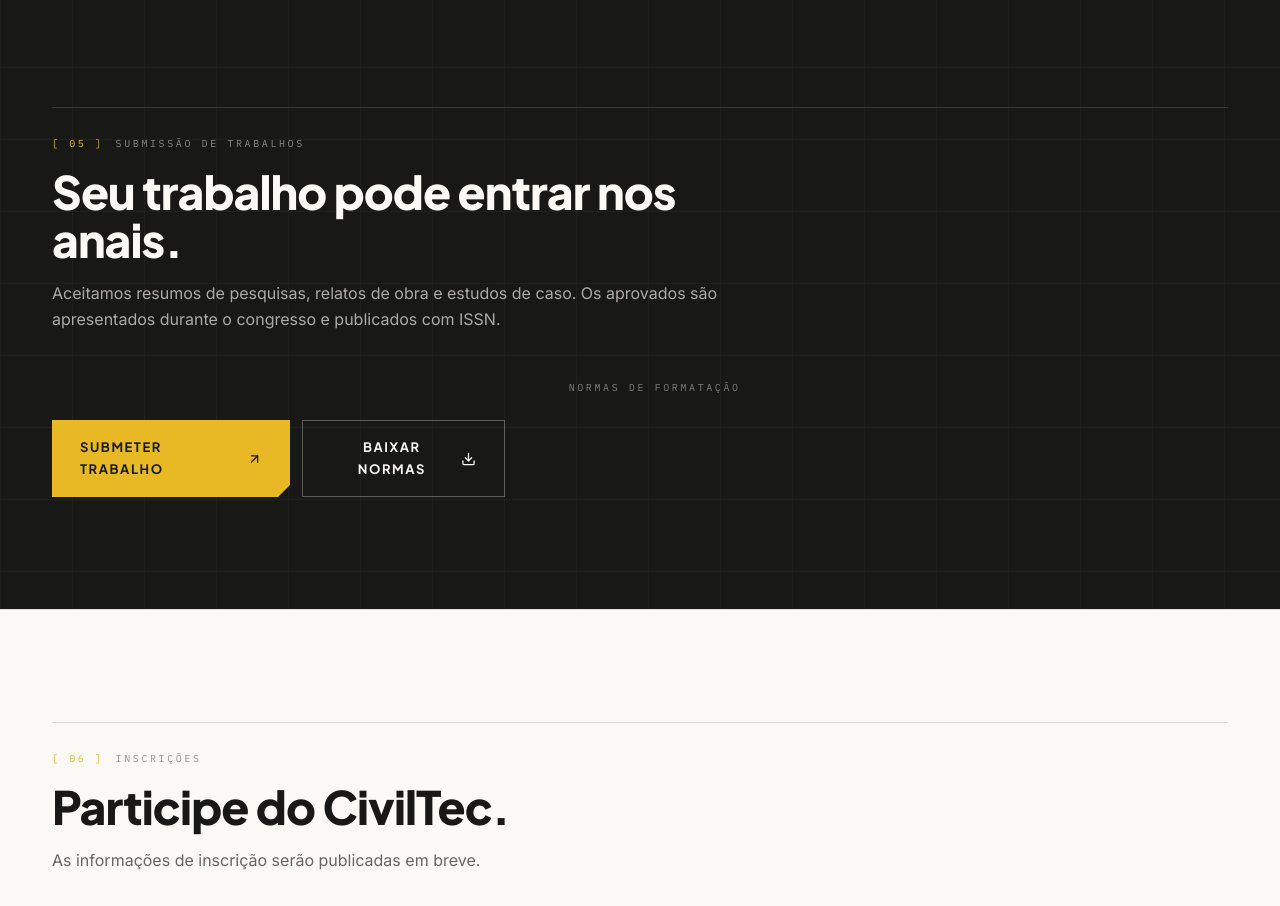
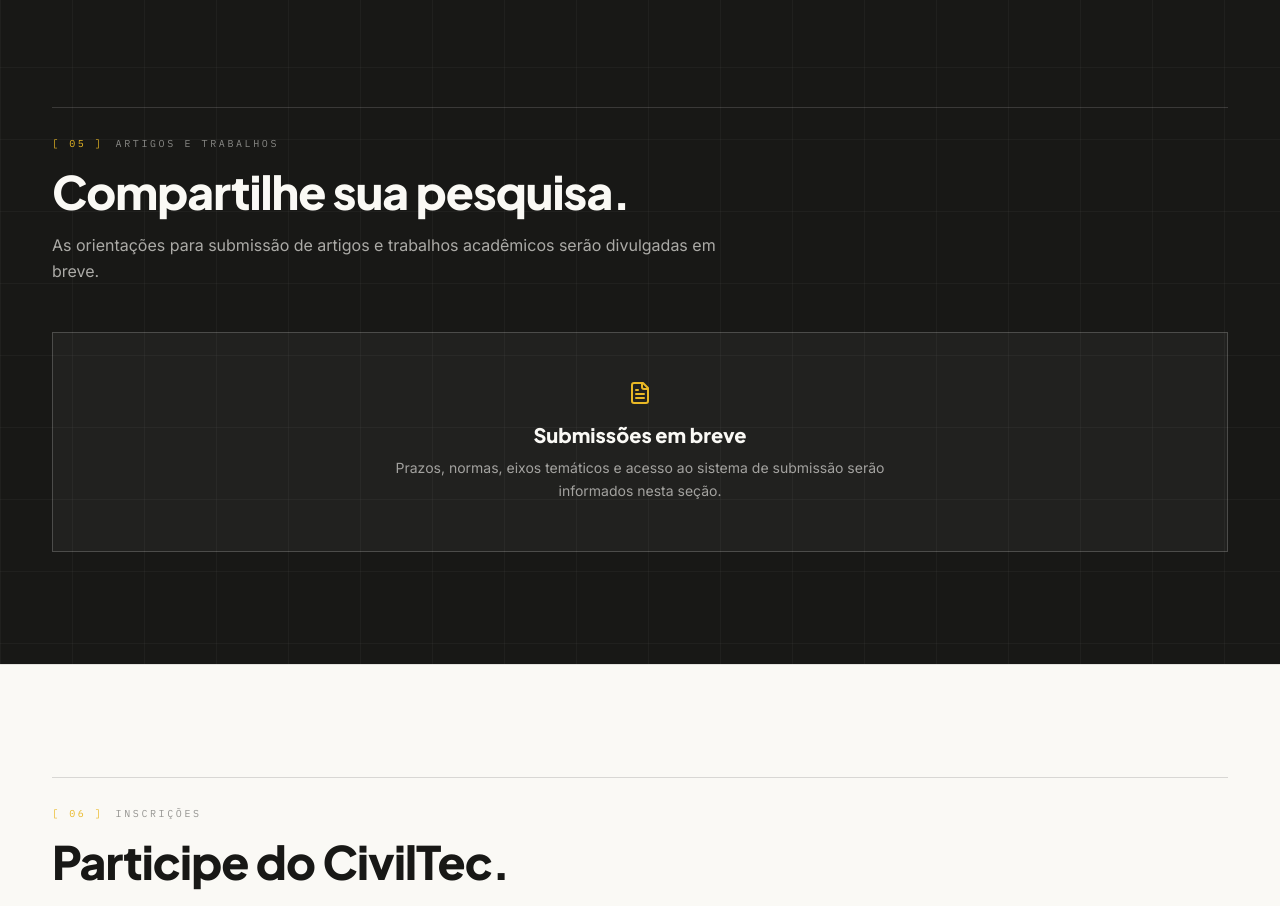
Before and after one commit to Dkalones/civil-tec, a React (Vite) app: page / in a window 1280 px wide. Shown: the part 3660-4566 px from the top of the page. Built offline with nearby package versions, Linux system fonts and the light colour scheme.

Commit message:
Substitui prazos e normas provisórios por placeholder de artigos

```diff
--- a/src/components/site/CallForPapers.jsx
+++ b/src/components/site/CallForPapers.jsx
@@ -1,105 +1,24 @@
-import { Link } from "@tanstack/react-router";
-import { Download, ArrowUpRight } from "lucide-react";
-import {
-  EVENT,
-  SUBMISSION_DEADLINES,
-  SUBMISSION_RULES,
-  SUBMISSION_AREAS,
-} from "@/lib/event-data";
+import { FileText } from "lucide-react";
 import SectionHeading from "@/components/site/SectionHeading";
-import { btnPrimary, btnGhostDark } from "@/components/site/styles";
-
-function downloadRules() {
-  const text = [
-    "NORMAS PARA SUBMISSÃO DE TRABALHOS — CIVILTEC",
-    "Congresso de Tecnologia em Construções · Campus VIII (CCTS/UEPB) · Araruna — PB",
-    "",
-    "PRAZOS",
-    ...SUBMISSION_DEADLINES.map((d) => `- ${d.label}: ${d.date}`),
-    "",
-    "FORMATAÇÃO",
-    ...SUBMISSION_RULES.map((r, i) => `${i + 1}. ${r}`),
-    "",
-    `EIXOS TEMÁTICOS: ${SUBMISSION_AREAS.join("; ")}.`,
-    "",
-    `Dúvidas: ${EVENT.email || "canais oficiais serão divulgados em breve"}`,
-  ].join("\n");
-
-  const blob = new Blob([text], { type: "text/plain;charset=utf-8" });
-  const url = URL.createObjectURL(blob);
-  const link = document.createElement("a");
-  link.href = url;
-  link.download = "normas-submissao-civiltec.txt";
-  document.body.appendChild(link);
-  link.click();
-  link.remove();
-  URL.revokeObjectURL(url);
-}
 
 export default function CallForPapers() {
   return (
     <section id="submissao" className="relative overflow-hidden border-t border-ink bg-ink">
       <div className="blueprint-grid-dark absolute inset-0 opacity-40" aria-hidden="true" />
-
       <div className="relative mx-auto w-full max-w-[1240px] px-5 py-20 sm:px-8 md:py-28">
         <SectionHeading
           index="05"
-          eyebrow="Submissão de trabalhos"
+          eyebrow="Artigos e trabalhos"
           tone="dark"
-          title="Seu trabalho pode entrar nos anais."
-          description="Aceitamos resumos de pesquisas, relatos de obra e estudos de caso. Os aprovados são apresentados durante o congresso e publicados com ISSN."
+          title="Compartilhe sua pesquisa."
+          description="As orientações para submissão de artigos e trabalhos acadêmicos serão divulgadas em breve."
         />
-
-        <div className="mt-12 grid gap-12 lg:grid-cols-12 lg:gap-16">
-          <div className="lg:col-span-5">
-            <dl className="grid grid-cols-2 gap-x-6 gap-y-8">
-              {SUBMISSION_DEADLINES.map((d) => (
-                <div key={d.label} className="border-t border-ink-foreground/20 pt-3">
-                  <dt className="label-mono text-ink-foreground/45">{d.label}</dt>
-                  <dd className="mt-2 font-heading text-[17px] font-bold text-ink-foreground">
-                    {d.date}
-                  </dd>
-                </div>
-              ))}
-            </dl>
-
-            <div className="mt-10 flex flex-col gap-3 sm:flex-row">
-              <Link to="/submissao" className={btnPrimary}>
-                Submeter trabalho
-                <ArrowUpRight className="h-4 w-4" aria-hidden="true" />
-              </Link>
-              <button type="button" onClick={downloadRules} className={btnGhostDark}>
-                Baixar normas
-                <Download className="h-4 w-4" aria-hidden="true" />
-              </button>
-            </div>
-          </div>
-
-          <div className="lg:col-span-7">
-            <p className="label-mono text-ink-foreground/45">Normas de formatação</p>
-            <ul className="mt-5 space-y-4">
-              {SUBMISSION_RULES.map((rule) => (
-                <li
-                  key={rule}
-                  className="flex gap-4 border-b border-ink-foreground/10 pb-4 text-[15px] leading-relaxed text-ink-foreground/75"
-                >
-                  <span className="mt-[9px] h-1.5 w-1.5 shrink-0 bg-signal" aria-hidden="true" />
-                  {rule}
-                </li>
-              ))}
-            </ul>
-
-            <div className="mt-6 flex flex-wrap gap-2">
-              {SUBMISSION_AREAS.map((area) => (
-                <span
-                  key={area}
-                  className="border border-ink-foreground/20 px-2.5 py-1 font-mono text-[10px] uppercase tracking-[0.12em] text-ink-foreground/60"
-                >
-                  {area}
-                </span>
-              ))}
-            </div>
-          </div>
+        <div className="mt-12 border border-ink-foreground/20 bg-ink-foreground/[0.04] px-6 py-12 text-center">
+          <FileText className="mx-auto h-6 w-6 text-signal" aria-hidden="true" />
+          <h3 className="mt-4 font-heading text-xl font-extrabold text-ink-foreground">Submissões em breve</h3>
+          <p className="mx-auto mt-2 max-w-lg text-sm leading-relaxed text-ink-foreground/60">
+            Prazos, normas, eixos temáticos e acesso ao sistema de submissão serão informados nesta seção.
+          </p>
         </div>
       </div>
     </section>
```
